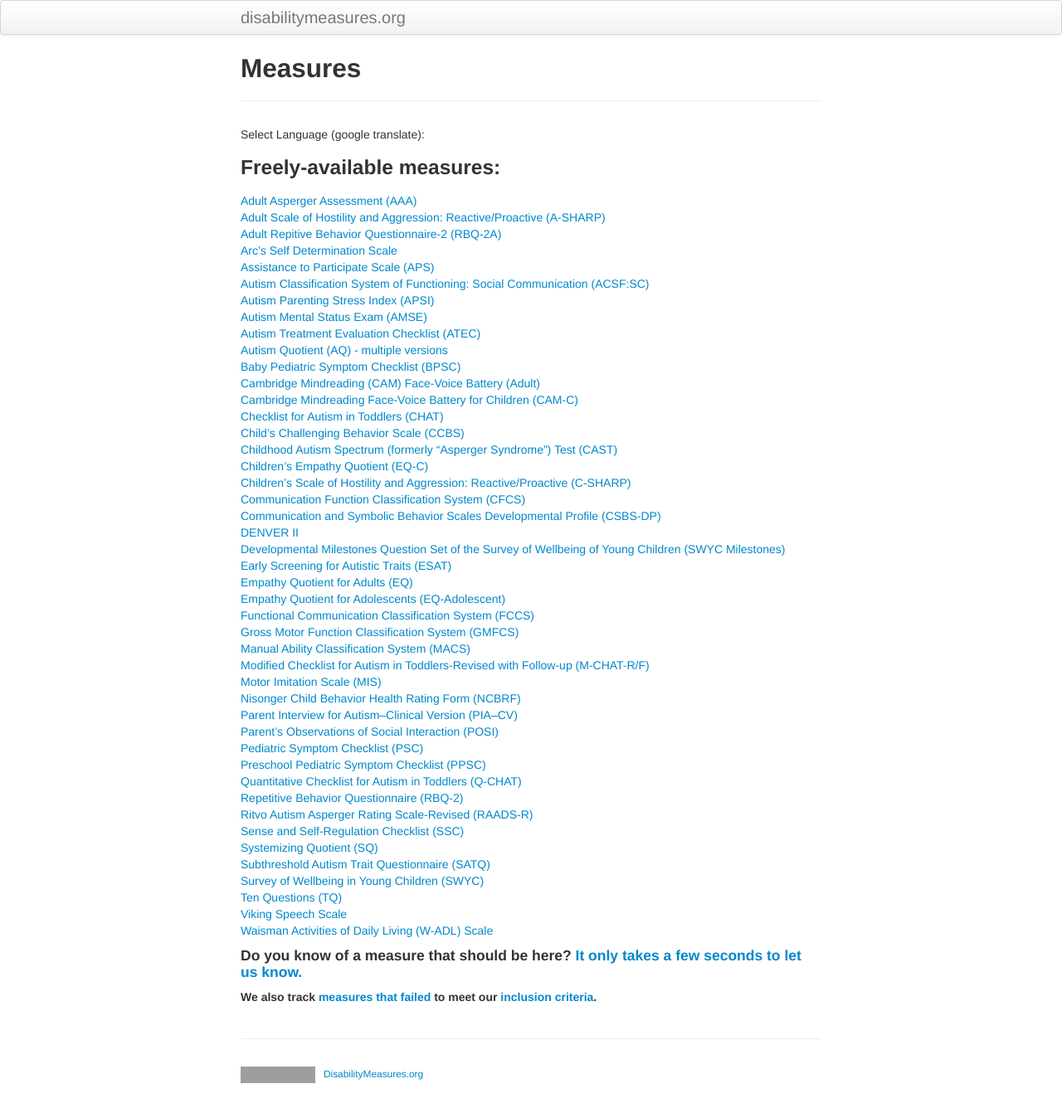
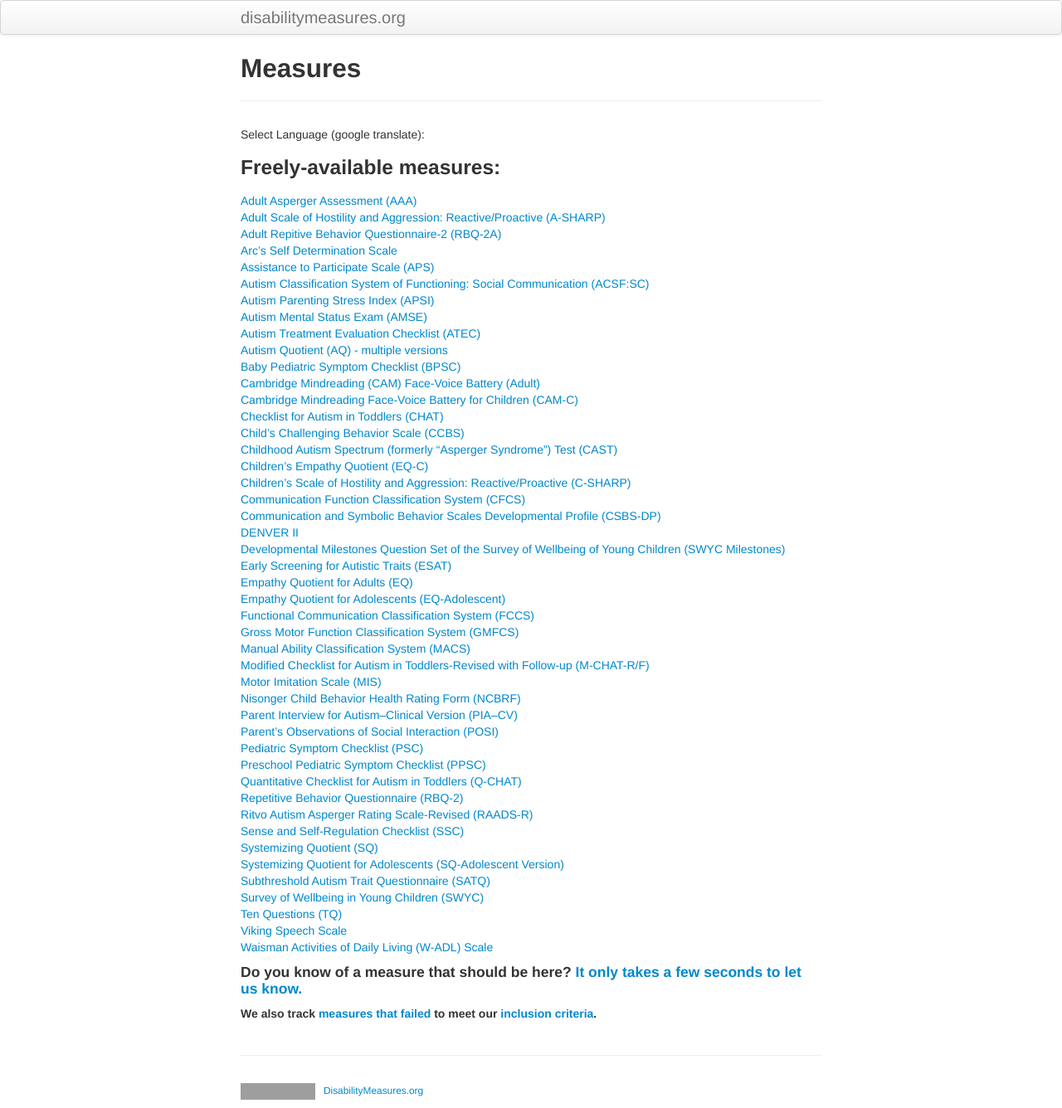
Before and after one commit to mjmaenner/disabilitymeasures, a Jekyll site: the page built from measures/index.md, in a window 1280 px wide. Shown: the whole page at 83% size. Built offline with Jekyll 4.4.1, drawn with Linux system fonts in a browser that asks for light colours; grey boxes are pictures that could not be loaded.

Commit message:
added sq-adol

```diff
--- a/measures/index.md
+++ b/measures/index.md
@@ -53,6 +53,7 @@ function googleTranslateElementInit() {
 [Ritvo Autism Asperger Rating Scale-Revised (RAADS-R)](http://disabilitymeasures.org/raads-r)
 [Sense and Self-Regulation Checklist (SSC)](http://disabilitymeasures.org/ssc)
 [Systemizing Quotient (SQ)](http://disabilitymeasures.org/SQ-Adult)
+[Systemizing Quotient for Adolescents (SQ-Adolescent Version)](http://disabilitymeasures.org/SQAdolescent)
 [Subthreshold Autism Trait Questionnaire (SATQ)](http://disabilitymeasures.org/SATQ/)
 [Survey of Wellbeing in Young Children (SWYC)](http://disabilitymeasures.org/SWYC)
 [Ten Questions (TQ)](http://disabilitymeasures.org/tenquestions)
```
